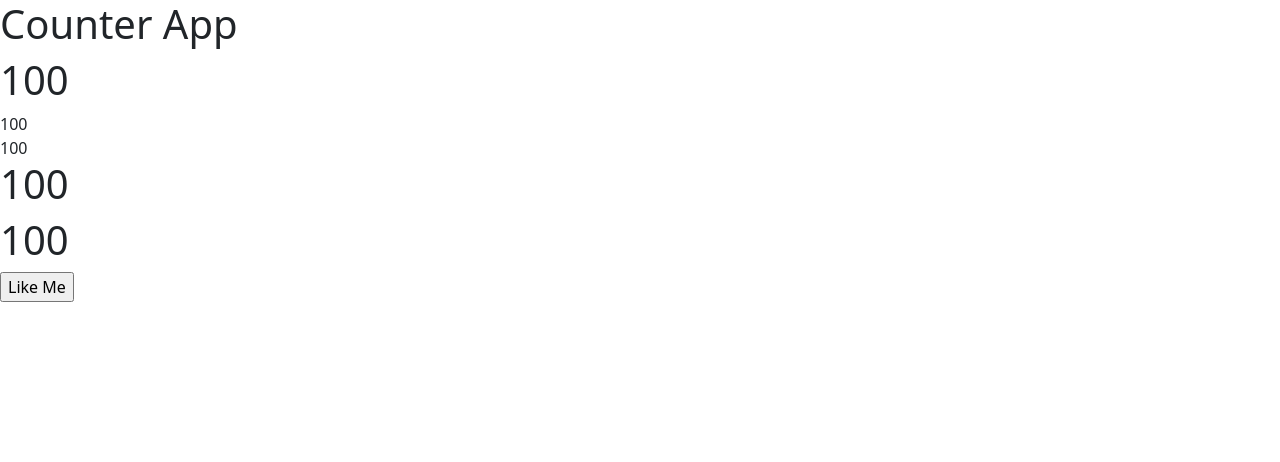
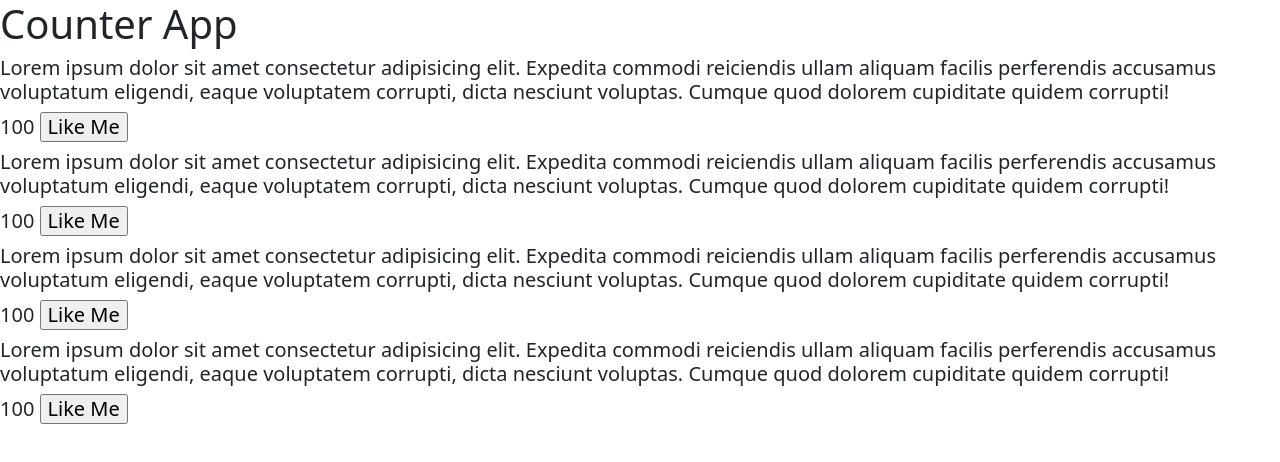
Before and after one commit to dac-23-mumbai/third-react-app, a React (Create React App) app: page / in a window 1280 px wide. Shown: the top 462 px of the page. Built offline with nearby package versions, Linux system fonts and the light colour scheme.

Commit message:
with paragraph

```diff
--- a/src/App.js
+++ b/src/App.js
@@ -4,6 +4,9 @@ function App() {
   return (
     <>
       <h1>Counter App</h1>
+      <CounterApp />
+      <CounterApp />
+      <CounterApp />
       <CounterApp />
     </>
   );
@@ -24,12 +27,15 @@ function CounterApp() {
 
   return (
     <>
-      <h1>{counter}</h1>
-      <span>{counter}</span>
-      <div>{counter}</div>
-      <h1>{counter}</h1>
-      <h1>{counter}</h1>
-      <input type="button" value="Like Me" onClick={likeMeAction} />
+      <h5>
+        Lorem ipsum dolor sit amet consectetur adipisicing elit. Expedita
+        commodi reiciendis ullam aliquam facilis perferendis accusamus
+        voluptatum eligendi, eaque voluptatem corrupti, dicta nesciunt voluptas.
+        Cumque quod dolorem cupiditate quidem corrupti!
+      </h5>
+      <h5>
+        {counter} <input type="button" value="Like Me" onClick={likeMeAction} />
+      </h5>
     </>
   );
 }
```
Also changed, not shown: 1 other file (tests, documents, lock files or other folders).
